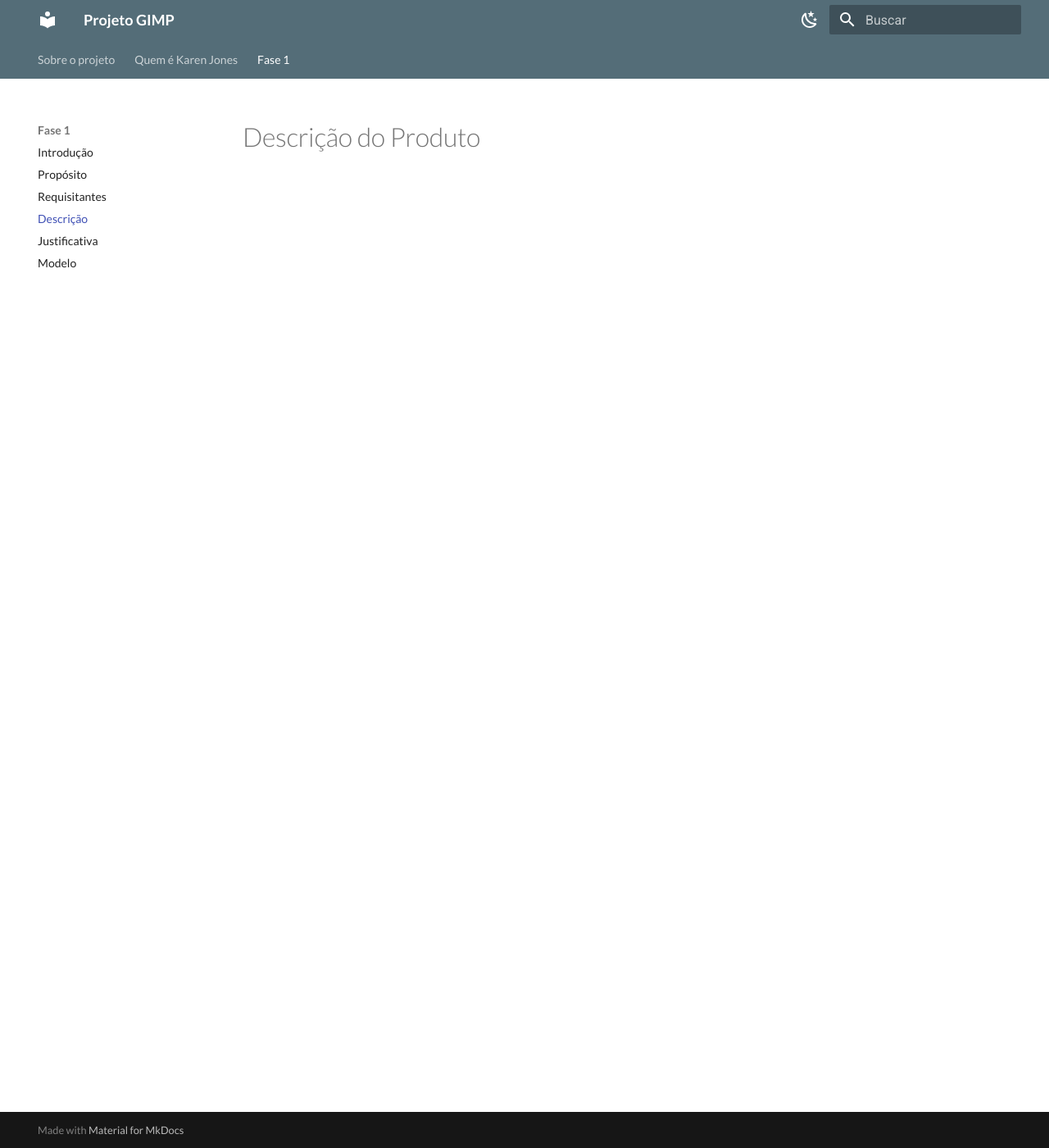
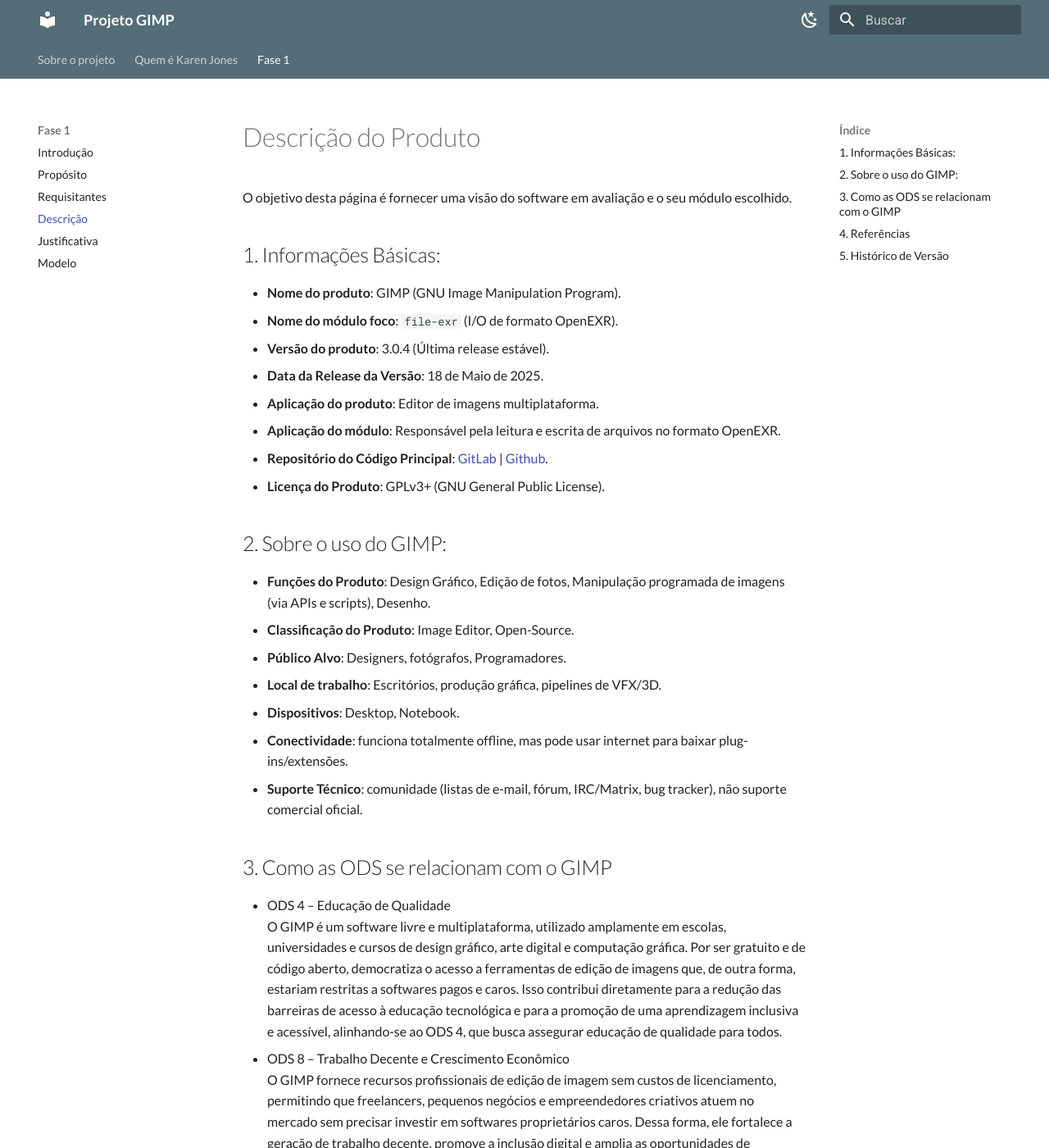
Before and after one commit to FCTE-Qualidade-de-Software-1/2025-2_T02_Karen_Jones, an MkDocs documentation site: the page built from docs/fase1/3-descricao.md, in a window 1280 px wide and 1400 px high. Shown: the whole window at 82% size. Built offline with MkDocs 1.6.1 and Material for MkDocs 9.7.7, drawn with Linux system fonts in a browser that asks for light colours; some of the changed text lies outside the part shown.

Commit message:
feat: adicionar descrição do projeto

```diff
--- a/docs/fase1/3-descricao.md
+++ b/docs/fase1/3-descricao.md
@@ -1 +1,61 @@
 # Descrição do Produto
+
+O objetivo desta página é fornecer uma visão do software em avaliação e o seu módulo escolhido.
+
+## 1. Informações Básicas:
+
+- **Nome do produto**: GIMP (GNU Image Manipulation Program).
+- **Nome do módulo foco**: `file-exr` (I/O de formato OpenEXR).
+- **Versão do produto**: 3.0.4 (Última release estável).
+- **Data da Release da Versão**: 18 de Maio de 2025.
+- **Aplicação do produto**: Editor de imagens multiplataforma.
+- **Aplicação do módulo**: Responsável pela leitura e escrita de arquivos no formato OpenEXR.
+- **Repositório do Código Principal**: [GitLab](https://gitlab.gnome.org/GNOME/gimp) | [Github](https://github.com/GNOME/gimp).
+- **Licença do Produto**: GPLv3+ (GNU General Public License).
+
+## 2. Sobre o uso do GIMP:
+
+- **Funções do Produto**: Design Gráfico, Edição de fotos, Manipulação programada de imagens (via APIs e scripts), Desenho.
+- **Classificação do Produto**: Image Editor, Open-Source.
+- **Público Alvo**: Designers, fotógrafos, Programadores.
+- **Local de trabalho**: Escritórios, produção gráfica, pipelines de VFX/3D.
+- **Dispositivos**: Desktop, Notebook.
+- **Conectividade**: funciona totalmente offline, mas pode usar internet para baixar plug-ins/extensões.
+- **Suporte Técnico**: comunidade (listas de e-mail, fórum, IRC/Matrix, bug tracker), não suporte comercial oficial.
+
+<!-- //este tópico aqui compensa colocar no propósito da avaliação ou no objetivo da avaliação, não?-->
+## 3. Como as ODS se relacionam com o GIMP
+- ODS 4 – Educação de Qualidade<br>
+    O GIMP é um software livre e multiplataforma, utilizado amplamente em escolas, universidades e cursos de design gráfico, arte digital e computação gráfica. Por ser gratuito e de código aberto, democratiza o acesso a ferramentas de edição de imagens que, de outra forma, estariam restritas a softwares pagos e caros. Isso contribui diretamente para a redução das barreiras de acesso à educação tecnológica e para a promoção de uma aprendizagem inclusiva e acessível, alinhando-se ao ODS 4, que busca assegurar educação de qualidade para todos.
+- ODS 8 – Trabalho Decente e Crescimento Econômico<br>
+    O GIMP fornece recursos profissionais de edição de imagem sem custos de licenciamento, permitindo que freelancers, pequenos negócios e empreendedores criativos atuem no mercado sem precisar investir em softwares proprietários caros. Dessa forma, ele fortalece a geração de trabalho decente, promove a inclusão digital e amplia as oportunidades de participação econômica, principalmente em contextos de menor poder aquisitivo. Isso está alinhado ao ODS 8, que busca promover o crescimento econômico inclusivo e sustentável, o emprego pleno e produtivo e o trabalho decente para todos.
+
+
+<!-- Descrição do Produto - GIMP (1 Pessoa) -->
+<!-- Informações básicas (Nome do produto, Versão, Aplicação). -->
+<!-- Classificação (Funções do produto, Classificação do Produto, Público Alvo). -->
+<!-- Ambiente de Uso (Local, Dispositivos, Conectividade, Suporte Técnico). -->
+<!-- Identificar os ODS (Objetivos de Desenvolvimento Sustentável) relacionados. -->
+
+## **4. Referências**
+
+> GIMP - The GNU Image Manipulation Program. Disponível em: <https://www.gimp.org>. Acesso em: 27 set. 2025.
+
+> GNOME. GIMP Project Repository. [2025]. Disponível em: <https://gitlab.gnome.org/GNOME/gimp>. Acesso em: 27 set. 2025.
+
+> ORGANIZAÇÃO DAS NAÇÕES UNIDAS. Objetivo de Desenvolvimento Sustentável 4: Educação de qualidade. Disponível em: https://brasil.un.org/pt-br/sdgs/4
+. Acesso em: 28 set. 2025.
+
+> ORGANIZAÇÃO DAS NAÇÕES UNIDAS. Objetivo de Desenvolvimento Sustentável 8: Trabalho decente e crescimento econômico. Disponível em: https://brasil.un.org/pt-br/sdgs/8
+. Acesso em: 28 set. 2025.
+
+---
+
+## 5. **Histórico de Versão**
+
+| Versão | Data       | Descrição                                         | Autor          | Revisor          |
+| :----- | :--------- | :------------------------------------------------ | :------------- | :--------------- |
+| 1.0    | 28/09/2025 | Criação da versão inicial da descrição. | [Caio Venâncio](https://www.github.com/caio-venancio)     | |
+
+
+---
```
